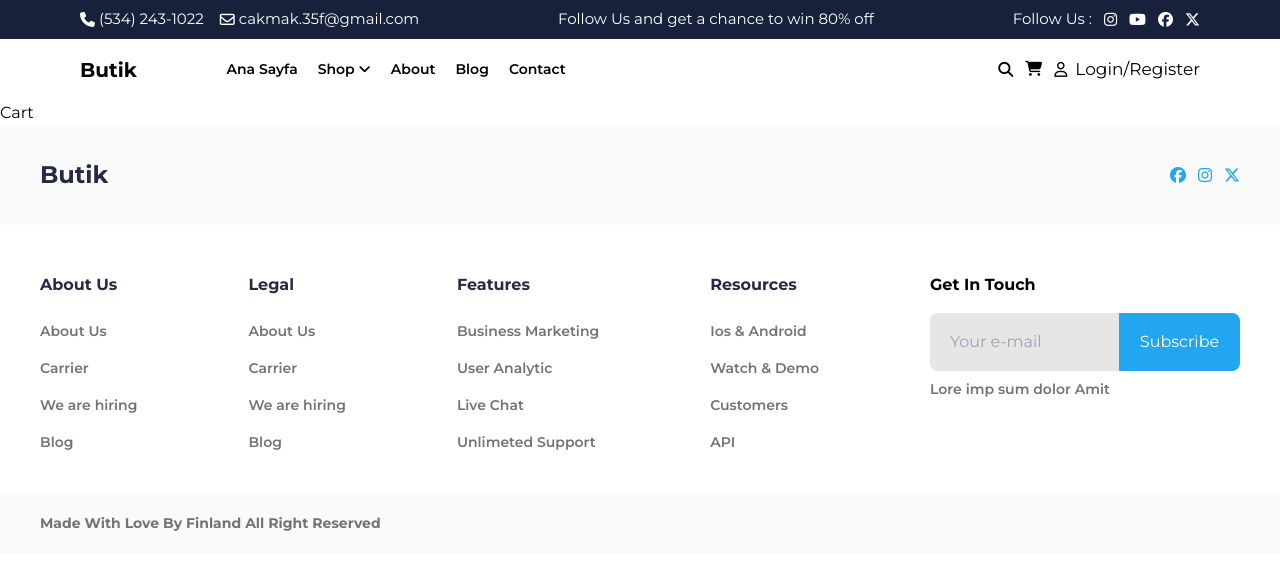
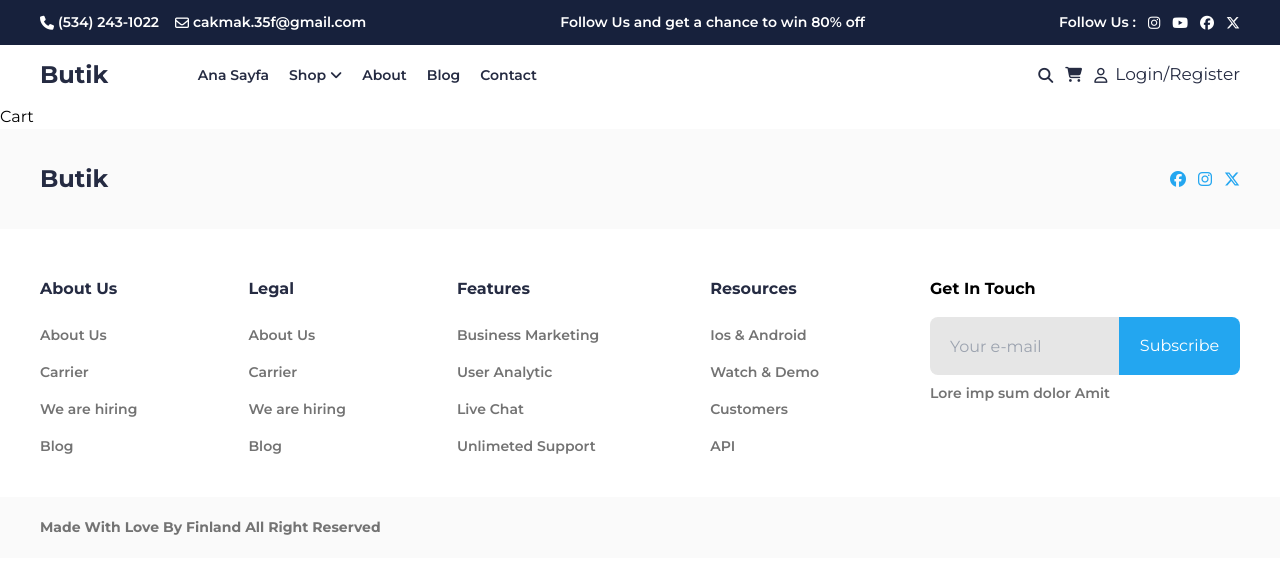
Before and after one commit to JFatih/E-Commerce-Website-project, a React (Vite) app: page /cart in a window 1280 px wide. Shown: the top 574 px of the page. Built offline with nearby package versions, Linux system fonts and the light colour scheme; a web font is replaced by a local one.

Commit message:
update design

```diff
--- a/src/layout/Header.jsx
+++ b/src/layout/Header.jsx
@@ -9,11 +9,11 @@ export default function Header() {
   };
 
   return (
-    <>
     <header className="w-screen">
-        <div className=" bg-color3 text-white ">
-          <div className="max-w-[1200px] mx-auto px-10 py-2 flex sm:justify-between justify-center md:sh6 smobile-menu">
-            <div className="md:flex gap-4 hidden">
+      <section className="bg-color3 text-white px-8 py-3">
+        <div className="max-w-[1200px] m-auto sh6">
+          <div className="flex sm:justify-between justify-center ">
+            <div className="lg:flex gap-4 hidden">
               <span className="flex items-center gap-1">
                 <i className="fa-solid fa-phone"></i> <p>(534) 243-1022</p>
               </span>
@@ -32,10 +32,11 @@ export default function Header() {
             </div>
           </div>
         </div>
-        <section>
-          <main className="max-w-[1200px] mx-auto flex justify-between items-center lg:px-10 lg:py-4 p-4 ">
+      </section>
+      <section className="bg-white text-textColor px-8 py-3">
+        <main className="max-w-[1200px] mx-auto flex justify-between items-center">
           <div className="flex gap-[7vw]">
-              <p className="lg:sh2 text-[20px] font-bold">Butik</p>
+            <p className="sh3">Butik</p>
             <nav className="hidden lg:flex items-center sh6">
               <ul className="flex gap-5">
                 <li>
@@ -75,12 +76,14 @@ export default function Header() {
         </main>
         {menu ? (
           <nav className="lg:hidden ">
-              <ul className="flex gap-x-[30px] gap-y-[px] lg:hidden flex-wrap m-1 justify-center smobile-menu">
+            <ul className="flex flex-col items-center m-1 justify-center sh6">
               <li>
                 <Link to="/">Ana Sayfa</Link>
               </li>
               <li>
-                  <Link to="/shop">Shop</Link>
+                <Link to="/shop">
+                  Shop <i className="fa-solid fa-angle-down"></i>
+                </Link>
               </li>
               <li>
                 <Link to="/about">About</Link>
@@ -98,6 +101,5 @@ export default function Header() {
         )}
       </section>
     </header>
-    </>
   );
 }
```
Lines whose indentation alone changed are shown as unchanged.
